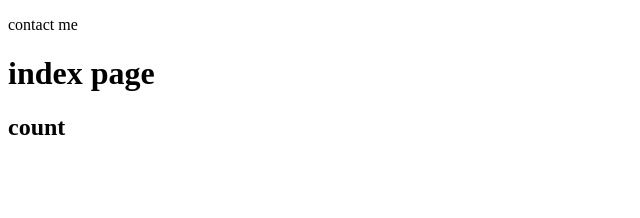
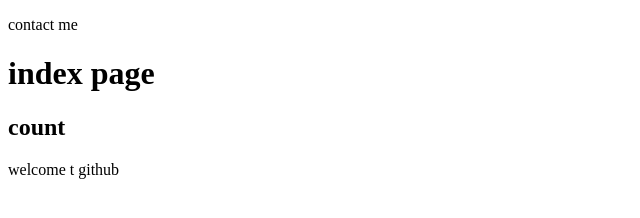
Before and after one commit to noufsaad1987/projectN, a plain HTML site: page index.html in a window 1280 px wide. Shown: the whole page, without its empty margins (0-640 px from the left). Drawn offline with Linux system fonts and the light colour scheme.

Commit message:
p line in index

```diff
--- a/index.html
+++ b/index.html
@@ -9,6 +9,7 @@
 <p>contact me</p>
 <h1> index page</h1>
 <h2>count</h2>
+<p>welcome t github</p>
 
 
 </body></html>
```
